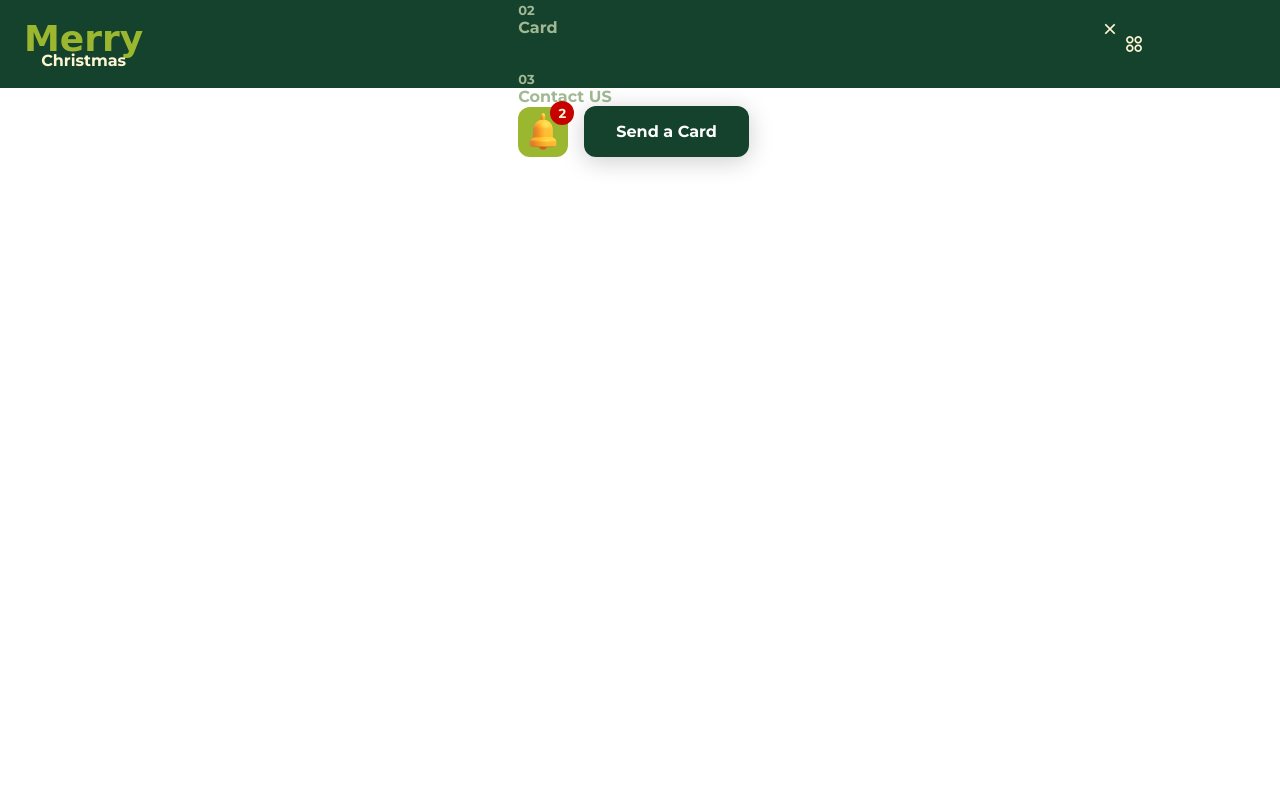
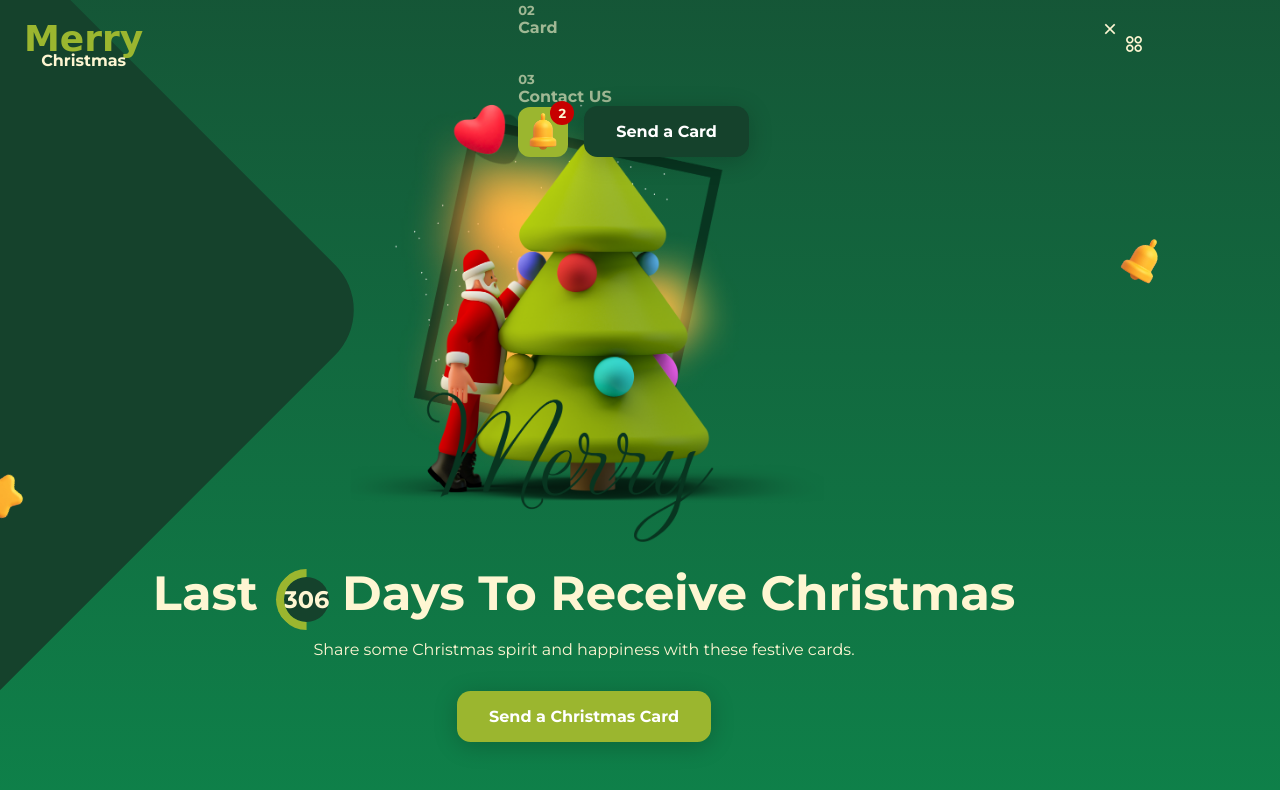
Before and after one commit to vltinica/chistmas, a plain HTML site: page index.html in a window 1280 px wide. Drawn offline with nearby package versions, Linux system fonts and the light colour scheme; a web font is replaced by a local one.

Commit message:
main section

```diff
--- a/assets/css/styles.css
+++ b/assets/css/styles.css
@@ -95,7 +95,7 @@ img {
   width: 100%;
   top: 0;
   left: 0;
-  background-color: var(--first-color-dark);
+  background-color: transparent;
   z-index: var(--z-fixed);
 }
 
@@ -243,7 +243,7 @@ img {
   color: #fff;
   font-weight: var(--font-bold);
   padding: 1rem 2rem;
-  border-radius: 0.75rem;
+  border-radius: 0.85rem;
   box-shadow: 0 4px 24px hsla(0, 0%, 0%, 0.2);
   transition: background-color 0.4s;
 }
@@ -261,7 +261,100 @@ img {
 }
 
 /*=============== HOME ===============*/
+.home {
+  height: 100vh;
+  display: grid;
+  align-items: center;
+}
 
+.home__container {
+  position: relative;
+  padding-block: 5.5rem 3rem;
+  display: grid;
+  row-gap: 6rem;
+}
+
+.home__img {
+  width: 400px;
+  transform: scale(1.2);
+  transform-origin: top;
+  justify-self: center;
+}
+
+.home__data {
+  text-align: center;
+}
+
+.home__title {
+  font-size: var(--biggest-font-size);
+  font-weight: var(--font-bold);
+  color: var(--title-color);
+  margin-bottom: 1rem;
+}
+
+.home__number,
+.home__text {
+  display: inline-grid;
+}
+
+.home__number {
+  position: relative;
+  place-items: center;
+  margin-left: 0.75rem;
+  width: 45px;
+  height: 45px;
+  background-color: var(--first-color-dark);
+  border-radius: 50%;
+  font-size: var(--h2-font-size);
+  transform: translateY(-2px);
+}
+
+.home__number::after {
+  content: "";
+  position: absolute;
+  width: 45px;
+  height: 45px;
+  border: 8px solid var(--first-color);
+  border-radius: 50%;
+  border-right-color: transparent;
+  border-top-color: transparent;
+  transform: rotate(45deg);
+}
+
+.home__description {
+  margin-bottom: 2rem;
+  color: var(--title-color);
+}
+
+.home__bell,
+.home__star {
+  position: absolute;
+}
+
+.home__bell {
+  width: 40px;
+  top: 14rem;
+  right: -1.25rem;
+  transform: rotate(30deg);
+}
+
+.home__star {
+  width: 50px;
+  bottom: 17rem;
+  left: -3rem;
+  transform: rotate(30deg);
+}
+
+.home__blob {
+  position: absolute;
+  width: 600px;
+  height: 600px;
+  background-color: var(--first-color-dark);
+  border-radius: 4rem;
+  transform: rotate(45deg);
+  left: -23rem;
+  z-index: -1;
+}
 /*=============== BREAKPOINTS ===============*/
 /* For small devices */
 
--- a/assets/js/main.js
+++ b/assets/js/main.js
@@ -28,3 +28,76 @@ const linkAction = () => {
 navLink.forEach((n) => n.addEventListener("click", linkAction));
 
 /*=============== DAY COUNTER FOR CHRISTMAS ===============*/
+const titleData = document.getElementById("title-data");
+
+const numberData = document.getElementById("number-data");
+
+const textData = document.getElementById("text-data");
+
+const msgChristmas = document.getElementById("msg-christmas");
+
+const christmasCountdown = () => {
+  let now = new Date(); // Get today's date
+  let currentMonth = now.getMonth() + 1; //Get the current month
+  let currentDay = now.getDate(); //Get the current day of the month
+
+  //Calculate the year the next Christmas will be
+  let nextChristmasYear = now.getFullYear();
+  if (currentMonth == 12 && currentDay > 25) {
+    nextChristmasYear += 1;
+  }
+
+  let nextChristmasDate = `Dec 25, ${nextChristmasYear} 00:00:00`;
+  let christmasDay = new Date(nextChristmasDate);
+  let timeLeft = christmasDay - now;
+
+  let days = 0;
+  let hours = 0;
+  let minutes = 0;
+  let seconds = 0;
+
+  //Don't calculate the time left if it is Christmas day
+  if (currentMonth != 12 || (currentMonth == 12 && currentDay != 25)) {
+    days = Math.floor(timeLeft / 1000 / 60 / 60 / 24);
+    hours = Math.floor(timeLeft / 1000 / 60 / 60) % 24;
+    minutes = Math.floor(timeLeft / 1000 / 60) % 60;
+    seconds = Math.floor(timeLeft / 1000) % 60;
+  }
+
+  //Show missing days
+  numberData.innerHTML = days < 10 ? `0${days}` : days;
+  textData.innerHTML = "Days";
+
+  //Show missing hours
+  if (currentDay == 24) {
+    numberData.innerHTML = hours < 10 ? `0${hours}` : hours;
+    textData.innerHTML = "Hours";
+  }
+
+  //Show missing minutes.Countdown, 0 hours left ,show minutes (00: 59)
+  if (currentDay == 24 && hours === 0) {
+    numberData.innerHTML = minutes < 10 ? `0${minutes}` : minutes;
+    textData.innerHTML = "Minutes";
+  }
+
+  //Show missing seconds.Countdown, 0 minutes left, show seconds (00:00:59)
+  if (currentDay == 24 && hours === 0 && minutes === 0) {
+    numberData.innerHTML = seconds < 10 ? `0${seconds}` : seconds;
+    textData.innerHTML = "Seconds";
+  }
+
+  //Show message on Christmas Day
+  if (currentMonth == 12 && currentDay == 25) {
+    titleData.style.display = "none";
+    msgChristmas.style.display = "block";
+    msgChristmas.innerHTML = "Today is Dec 25, Merry Christmas";
+  }
+
+  //Show remaining days & remove Christmas message
+  if (currentMonth == 12 && currentDay == 26) {
+    titleData.style.display = "block";
+    msgChristmas.style.display = "none";
+  }
+};
+
+setInterval(christmasCountdown, 1000);
--- a/index.html
+++ b/index.html
@@ -73,7 +73,36 @@
     <!--==================== MAIN ====================-->
     <main class="main">
       <!--==================== HOME ====================-->
-      <section class="home"></section>
+      <section class="home">
+        <div class="home__container container">
+          <img src="./assets/img/santa.png" alt="image" class="home__img" />
+
+          <div class="home__data">
+            <div>
+              <h1 class="home__title" id="title-data">
+                Last
+                <div class="home__number" id="number-data">03</div>
+                <div class="home__text" id="text-data">Days</div>
+                To Receive Christmas
+              </h1>
+
+              <h1 class="home__title" id="msg-christmas"></h1>
+            </div>
+
+            <p class="home__description">
+              Share some Christmas spirit and happiness with these festive
+              cards.
+            </p>
+
+            <a href="#" class="button">Send a Christmas Card</a>
+          </div>
+
+          <img src="./assets/img/bell.png" alt="image" class="home__bell" />
+          <img src="./assets/img/star.png" alt="image" class="home__star" />
+
+          <div class="home__blob"></div>
+        </div>
+      </section>
     </main>
 
     <!--=============== SNOW JS ===============-->
```
